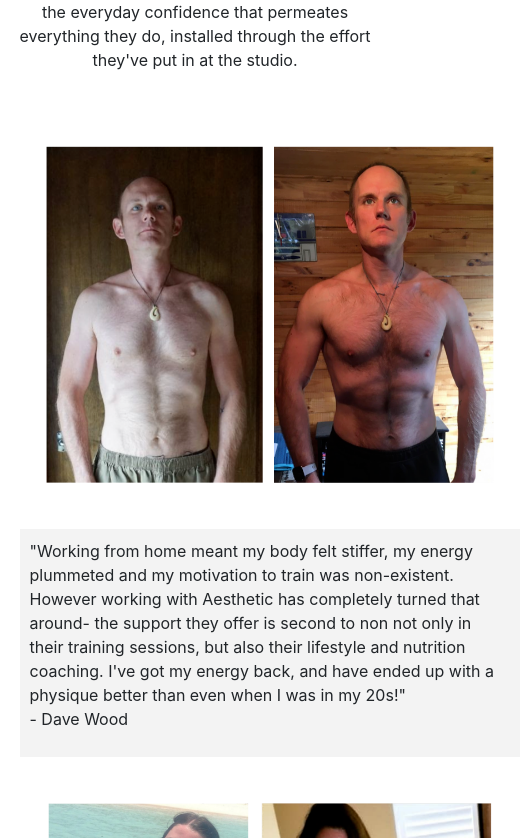
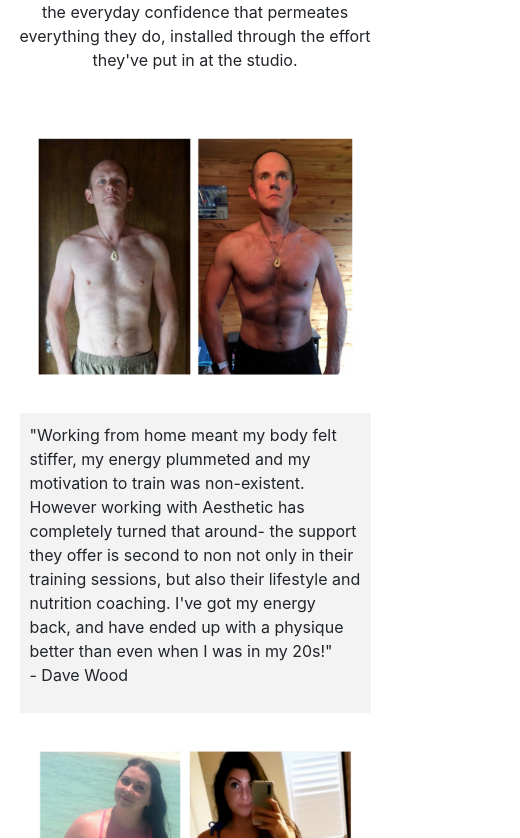
Before and after one commit to no7hingisimpossible/Aesthetic-, a React (Create React App) app: page / in a window 390 px wide. Shown: the part 3506-4344 px from the top of the page, 520 px wide, since content can reach past the window. Built offline with nearby package versions, Linux system fonts and the light colour scheme; no server answers.

Commit message:
small adjustments done

```diff
--- a/src/Pages/Home/Reviews/Review.css
+++ b/src/Pages/Home/Reviews/Review.css
@@ -20,7 +20,7 @@
     width: 100%;
 }
 .review-card{
-    width: 500px;
+   max-width: 500px;
     margin: 0 auto;
 }
 
--- a/src/Pages/Home/Reviews/Reviews.js
+++ b/src/Pages/Home/Reviews/Reviews.js
@@ -10,7 +10,9 @@ const Reviews = () => {
             <p className='text-center mb-5'>The Armoury would be nothing without the men and women that have put their trust in us over the last 10 years, and working together we've had the privilege of seeing some truly tremendous accomplishments.  Whether that means gaining the confidence to wear a two-piece at the beach after having their first child, fitting into the suit they always imagined they'd wear for their daughters wedding, or the everyday confidence that permeates everything they do, installed through the effort they've put in at the studio.</p>
                 <div className='review-card-container'>
                     <div className='review-card' >
-                        <img className='review-image' src={Review1} alt="" />
+                       <div className='img-container'>
+                       <img className='review-image' src={Review1} alt="" />
+                       </div>
                         <div className='review-box'>
                             <p>"Working from home meant my body felt stiffer, my energy plummeted and my motivation to train was non-existent. However working with Aesthetic has completely turned that around- the support they offer is second to non not only in their training sessions, but also their lifestyle and nutrition coaching. I've got my energy back, and have ended up with a physique better than even when I was in my 20s!" <br /> - Dave Wood</p>
                         </div>
--- a/src/Pages/Shared/Footer/Footer.css
+++ b/src/Pages/Shared/Footer/Footer.css
@@ -7,3 +7,7 @@
     color: white;
     padding-top: 20px;
 }
+@media screen and (max-width: 576px) {
+    .opening-hours{}
+
+}
--- a/src/Pages/Shared/Footer/Footer.js
+++ b/src/Pages/Shared/Footer/Footer.js
@@ -17,9 +17,9 @@ const Footer = () => {
                     <p>Twitter</p>
                     <p>Instagram</p>
                 </div>
-                <div className='text-center w-75 mx-auto p-2 px-3'>
+                <div className=' text-center w-75 mx-auto p-2 px-3'>
                     <h5>Opening Hours</h5>
-                    <div className='d-flex justify-content-between'>
+                    <div className='d-flex flex-sm-column  justify-content-between'>
                         <p>Sunday</p>
                         <p>09:00-17:00</p>
                     </div>
```
